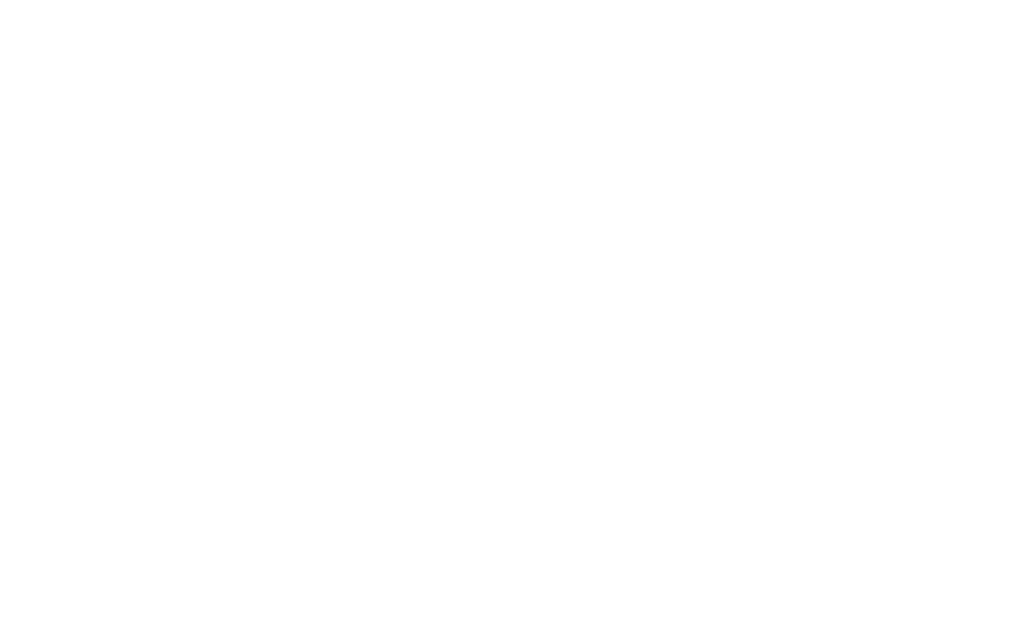
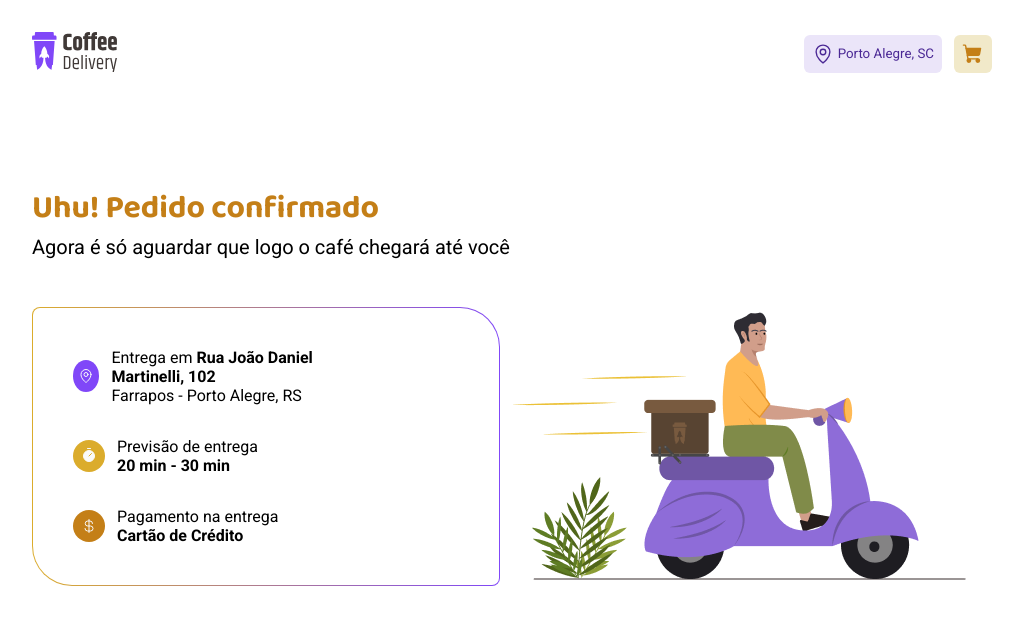
Before and after one commit to pvillor/coffee-delivery, a React (Vite) app: page /success in a window 1280 px wide. Before the commit this address had no page. Shown: the top 624 px of the page, without its empty margins (128-1151 px from the left). Built offline with nearby package versions, Linux system fonts and the light colour scheme.

Commit message:
feat: success page

```diff
--- /dev/null
+++ b/src/pages/success/index.tsx
@@ -0,0 +1,57 @@
+import { CurrencyDollar, MapPin, Timer } from "phosphor-react";
+import successIllustration from "../../assets/success-illustration.png";
+import {
+  SuccessContainer,
+  SuccessContent,
+  SuccessCurrencyDollarIcon,
+  SuccessHeader,
+  SuccessOrderDetails,
+  SuccessOrderDetailsItem,
+  SuccessPinIcon,
+  SuccessTimerIcon,
+} from "./styles";
+
+export function Success() {
+  return (
+    <SuccessContainer>
+      <SuccessHeader>
+        <h1>Uhu! Pedido confirmado</h1>
+        <h2>Agora é só aguardar que logo o café chegará até você</h2>
+      </SuccessHeader>
+      <SuccessContent>
+        <SuccessOrderDetails>
+          <SuccessOrderDetailsItem>
+            <SuccessPinIcon>
+              <MapPin size={16} />
+            </SuccessPinIcon>
+            <div>
+              <p>
+                Entrega em <strong>Rua João Daniel Martinelli, 102</strong>
+              </p>
+              <p>Farrapos - Porto Alegre, RS</p>
+            </div>
+          </SuccessOrderDetailsItem>
+          <SuccessOrderDetailsItem>
+            <SuccessTimerIcon>
+              <Timer size={16} />
+            </SuccessTimerIcon>
+            <div>
+              <p>Previsão de entrega</p>
+              <strong>20 min - 30 min</strong>
+            </div>
+          </SuccessOrderDetailsItem>
+          <SuccessOrderDetailsItem>
+            <SuccessCurrencyDollarIcon>
+              <CurrencyDollar size={16} />
+            </SuccessCurrencyDollarIcon>
+            <div>
+              <p>Pagamento na entrega</p>
+              <strong>Cartão de Crédito</strong>
+            </div>
+          </SuccessOrderDetailsItem>
+        </SuccessOrderDetails>
+        <img src={successIllustration} alt="" />
+      </SuccessContent>
+    </SuccessContainer>
+  );
+}
--- /dev/null
+++ b/src/pages/success/styles.ts
@@ -0,0 +1,90 @@
+import styled from "styled-components";
+
+export const SuccessContainer = styled.main`
+  padding: 5rem 10rem;
+  display: flex;
+  flex-direction: column;
+  gap: 2.5rem;
+`
+
+export const SuccessHeader = styled.div`
+  display: flex;
+  flex-direction: column;
+  gap: 4px;
+
+  h1 {
+    font-size: 2rem;
+    font-family: 'Baloo 2', sans-serif;
+    font-weight: bolder;
+    color: ${props => props.theme['yellow-dark']};
+  }
+
+  h2 {
+    font-size: 1.25rem;
+    font-weight: 400;
+    color: ${props => props.theme['text-subtitle']};
+  }
+`
+
+export const SuccessContent = styled.div`
+  display: flex;
+  justify-content: space-between;
+  align-items: center;
+`
+
+export const SuccessItemIcon = styled.span`
+    border-radius: 100%;
+    width: 2rem;
+    height: 2rem;
+
+    display: flex;
+    justify-content: center;
+    align-items: center;
+
+    svg {
+      color: ${props => props.theme['background']};
+    }
+`
+
+export const SuccessPinIcon = styled(SuccessItemIcon)`
+    background-color: ${props => props.theme['purple']};
+`
+
+export const SuccessTimerIcon = styled(SuccessItemIcon)`
+background-color: ${props => props.theme['yellow']};
+
+    svg circle {
+      fill: ${(props) => props.theme['background']}
+    }
+
+    svg line:first-of-type {
+      color: ${(props) => props.theme['yellow']}
+    }
+`
+
+export const SuccessCurrencyDollarIcon = styled(SuccessItemIcon)`
+    background-color: ${props => props.theme['yellow-dark']};
+`
+
+export const SuccessOrderDetails = styled.div`
+  display: flex;
+  flex-direction: column;
+  gap: 2rem;
+
+  padding: 2.5rem;
+
+  border: 1px solid transparent;
+  border-radius: 0.5rem 2.5rem;
+
+  background:
+    linear-gradient(white, white) padding-box, /* Cor de fundo */
+    linear-gradient(90deg, ${props => props.theme['yellow']} 0%, ${props => props.theme['purple']} 100%) border-box;
+`
+
+export const SuccessOrderDetailsItem = styled.div`
+  display: flex;
+  align-items: center;
+  gap: 0.75rem;
+
+  padding-right: 5.75rem;
+`
--- a/src/router.tsx
+++ b/src/router.tsx
@@ -2,6 +2,7 @@
 import { DefaultLayout } from "./layouts/default";
 import { Home } from "./pages/home";
 import { Checkout } from "./pages/checkout";
+import { Success } from "./pages/success";
 
 export function Router() {
   return (
@@ -9,6 +10,7 @@
       <Route path="/" element={<DefaultLayout />}>
         <Route path="/" element={<Home />} />
         <Route path="/checkout" element={<Checkout />} />
+        <Route path="/success" element={<Success />} />
       </Route>
     </Routes>
   );
```
Also changed, not shown: src/assets/success-illustration.png (added).
